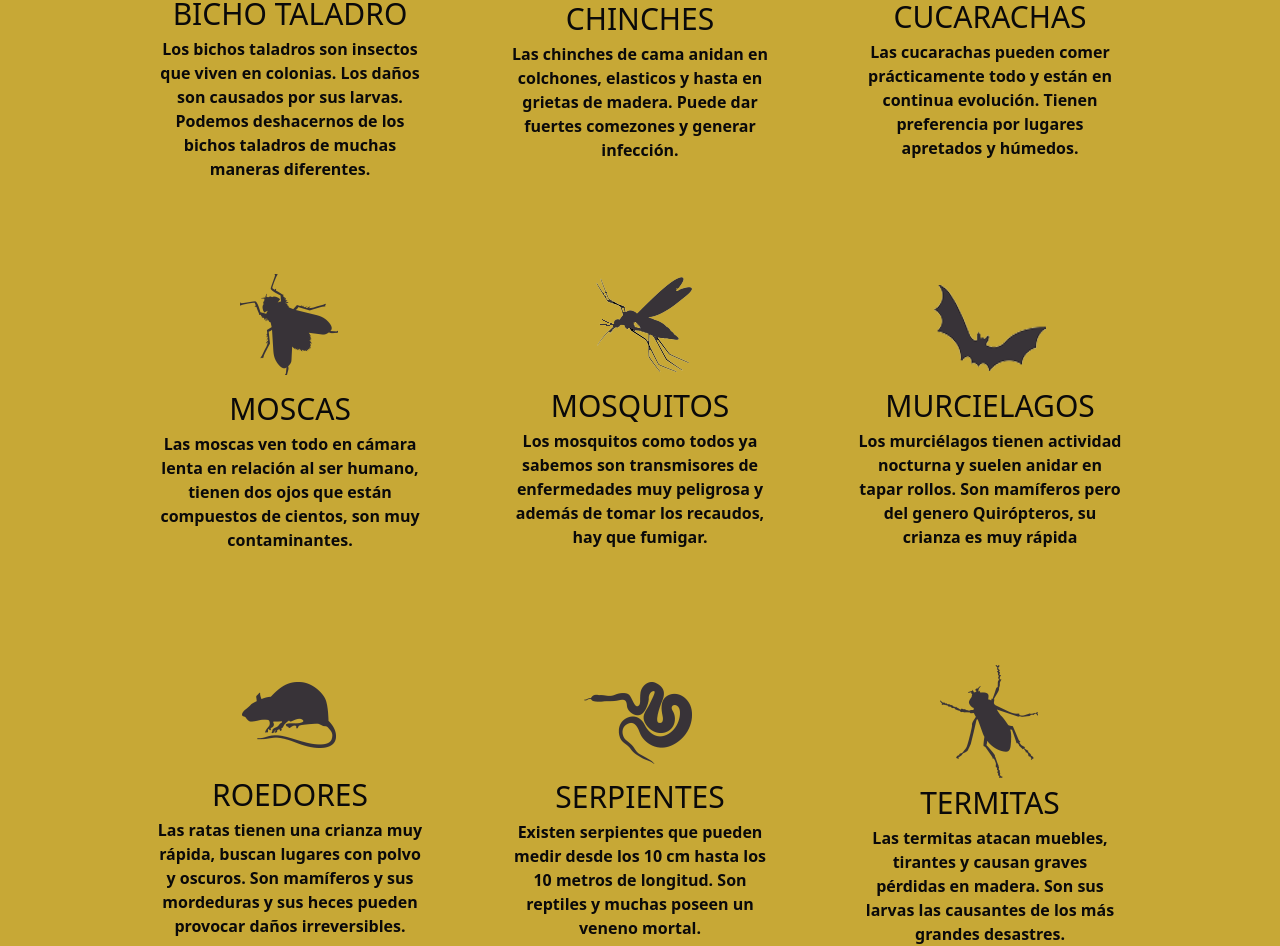
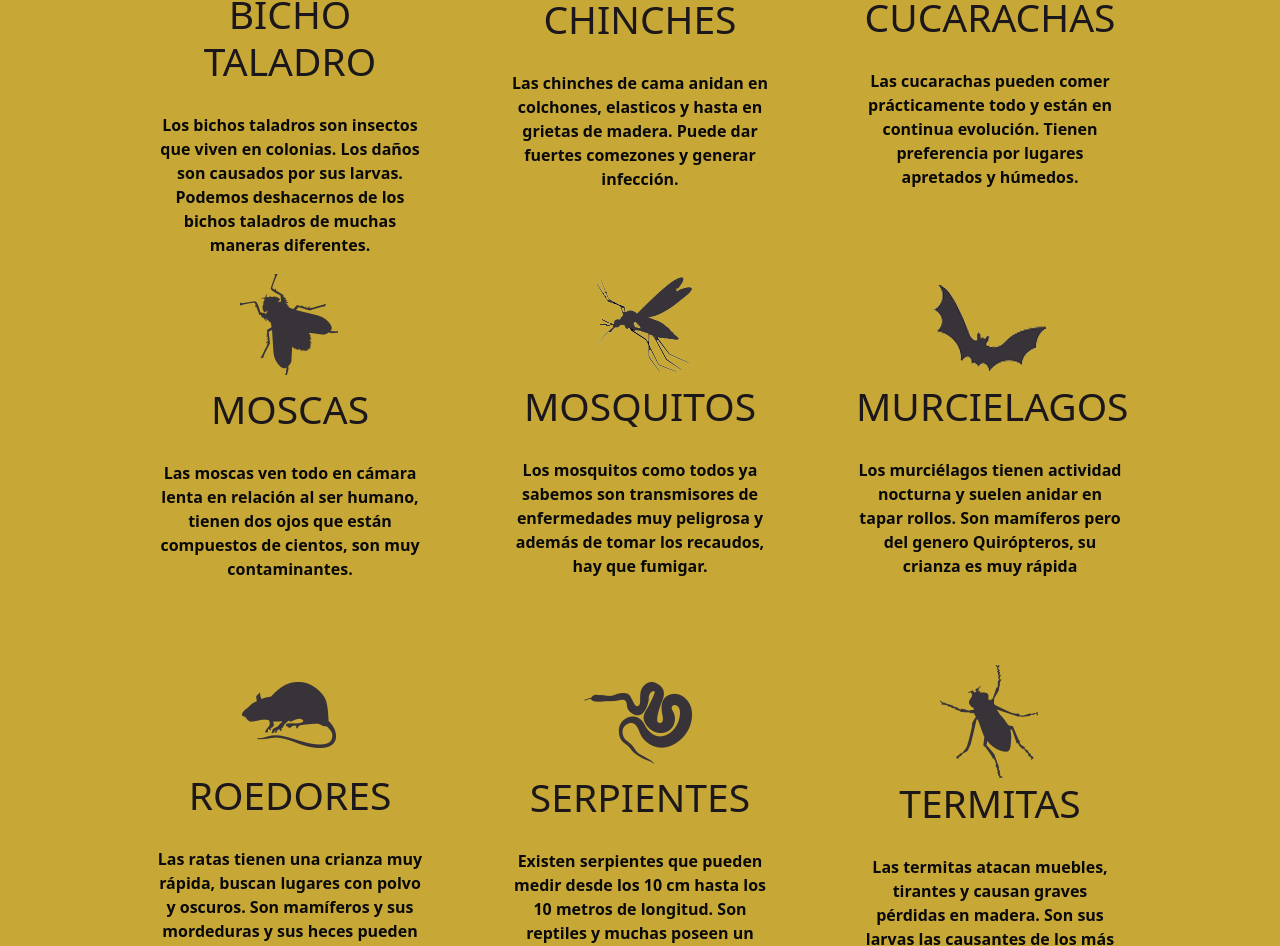
Before and after one commit to esquixx/PF--Meza-Lopez, a plain HTML site: page pages/servicios.html in a window 1280 px wide. Shown: the part 802-1748 px from the top of the page. Drawn offline with nearby package versions, Linux system fonts and the light colour scheme.

Commit message:
se hacen correcciones

```diff
--- a/pages/servicios.html
+++ b/pages/servicios.html
@@ -50,66 +50,64 @@
         <section class="flex-container">
             <div class="caja">
                 <img src="../Multimedia/plagas/paloma.png" alt="paloma">
-                <h6>PALOMAS</h6>
+                <h2>PALOMAS</h2>
                 <p>Las palomas urbanas están prácticamente todas infectadas con el famoso piojillo de paloma. Además tienen niveles de bacterias por arriba de los valores normales.</p>
             </div>
             <div class="caja">
                 <img src="../Multimedia/plagas/abispa.png" alt="abispa">
-                <h6>ABISPAS</h6>
+                <h2>ABISPAS</h2>
                 <p>Las avispas pueden ocasionar grandes problemas sobre todo si se sienten invadidas, van a reaccionar todas juntas, lo que conlleva un gran peligro.</p>
             </div>
             <div class="caja">
                 <img src="../Multimedia/plagas/arana.png" alt="arana">
-                <H6>ARAÑAS</H6>
+                <h2>ARAÑAS</h2>
                 <p>Las arañas tienen muchas especies y algunas se pueden reproducir y convertirse en plaga muy rápidamente. En menor o mayor medida todas poseen veneno.</p>
             </div>
             <div class="caja">
                 <img src="../Multimedia/plagas/bichotaladro.png" alt="taladro">
-                <H6>BICHO TALADRO</H6>
+                <h2>BICHO TALADRO</h2>
                 <p>Los bichos taladros son insectos que viven en colonias. Los daños son causados por sus larvas. Podemos deshacernos de los bichos taladros de muchas maneras diferentes.</p>
             </div>
             <div class="caja">
                 <img src="../Multimedia/plagas/chinche.png" alt="chinche">
-                <H6>CHINCHES</H6>
+                <h2>CHINCHES</h2>
                 <p>Las chinches de cama anidan en colchones, elasticos y hasta en grietas de madera. Puede dar fuertes comezones y generar infección.</p>
             </div>
             <div class="caja">
                 <img src="../Multimedia/plagas/cuca.png" alt="cuca">
-                <H6>CUCARACHAS</H6>
+                <h2>CUCARACHAS</h2>
                 <p>Las cucarachas pueden comer prácticamente todo y están en continua evolución. Tienen preferencia por lugares apretados y húmedos.</p>
             </div>
             <div class="caja">
                 <img src="../Multimedia/plagas/mosca.png" alt="mosca">
-                <H6>MOSCAS</H6>
+                <h2>MOSCAS</h2>
                 <p>Las moscas ven todo en cámara lenta en relación al ser humano, tienen dos ojos que están compuestos de cientos, son muy contaminantes.</p>
             </div>
             <div class="caja">
                 <img src="../Multimedia/plagas/mosquito.png" alt="mosquito">
-                <H6>MOSQUITOS</H6>
+                <h2>MOSQUITOS</h2>
                 <p>Los mosquitos como todos ya sabemos son transmisores de enfermedades muy peligrosa y además de tomar los recaudos, hay que fumigar.</p>
             </div>
             <div class="caja">
                 <img src="../Multimedia/plagas/murcielago.png" alt="murcielago">
-                <H6>MURCIELAGOS</H6>
+                <h2>MURCIELAGOS</h2>
                 <p>Los murciélagos tienen actividad nocturna y suelen anidar en tapar rollos. Son mamíferos pero del genero Quirópteros, su crianza es muy rápida</p>
             </div>
             <div class="caja">
                 <img src="../Multimedia/plagas/rata.png" alt="rata">
-                <H6>ROEDORES</H6>
+                <h2>ROEDORES</h2>
                 <p>Las ratas tienen una crianza muy rápida, buscan lugares con polvo y oscuros. Son mamíferos y sus mordeduras y sus heces pueden provocar daños irreversibles.</p>
             </div>
             <div class="caja">
                 <img src="../Multimedia/plagas/serpiente.png" alt="serpiente">
-                <H6>SERPIENTES</H6>
+                <h2>SERPIENTES</h2>
                 <p>Existen serpientes que pueden medir desde los 10 cm hasta los 10 metros de longitud. Son reptiles y muchas poseen un veneno mortal.</p>
             </div>
             <div class="caja">
                 <img src="../Multimedia/plagas/termita.png" alt="termita">
-                <H6>TERMITAS</H6>
+                <h2>TERMITAS</h2>
                 <p>Las termitas atacan muebles, tirantes y causan graves pérdidas en madera. Son sus larvas las causantes de los más grandes desastres.</p>
             </div>
-
-
 
         </section>
 
```
Also changed, not shown: pages/porqueelegirnos.html (+1 -3 lines).
